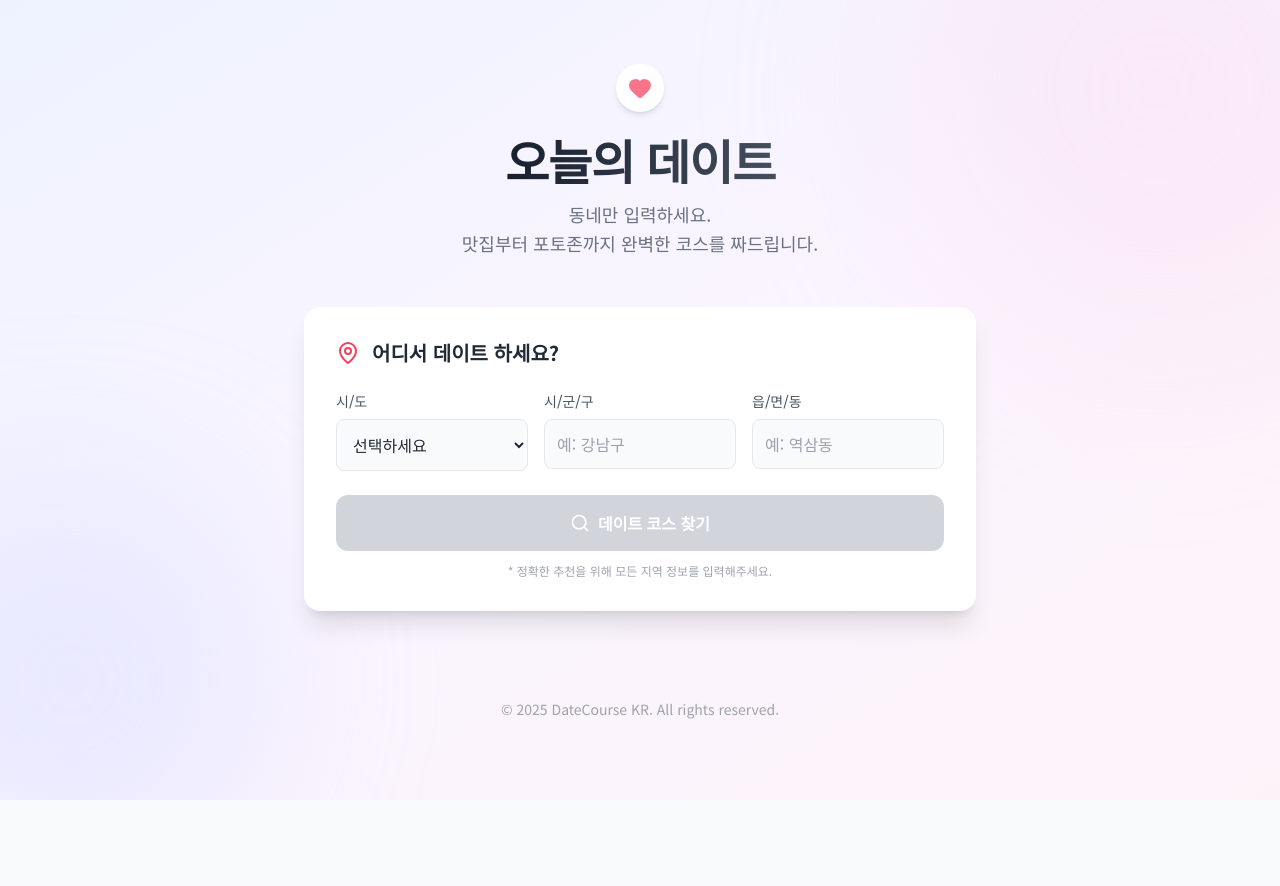
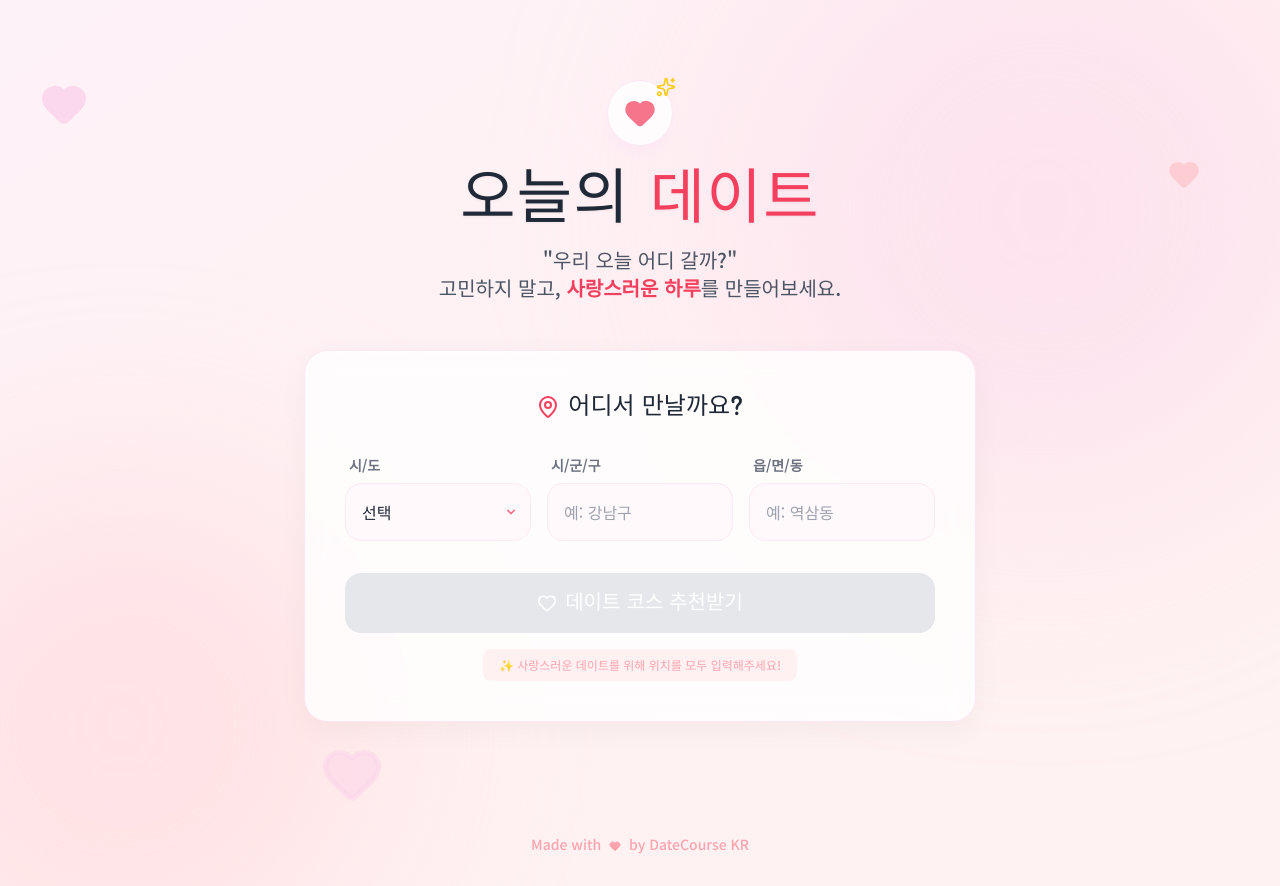
Before and after one commit to daeun03300/Dating-Place-Recommendation-App, a React (Vite) app: page / in a window 1280 px wide. Before the commit the page ends 800 px from the top, so only its background shows below. Built offline with nearby package versions, Linux system fonts and the light colour scheme.

Commit message:
수정사항 디자인을 더 사랑스럽게 핑크색 계열과 하트를 사용해야 함. 초기 화면의 타이틀 글씨체를 둥글둥글하고 귀여운, 가독성이 좋은 글씨체로 바꿔야 함.

```diff
--- a/App.tsx
+++ b/App.tsx
@@ -3,7 +3,7 @@ import { LocationState, SearchState } from './types';
 import { fetchDateCourse } from './services/geminiService';
 import InputForm from './components/InputForm';
 import ResultSection from './components/ResultSection';
-import { Heart } from 'lucide-react';
+import { Heart, Sparkles } from 'lucide-react';
 
 const App: React.FC = () => {
   const [location, setLocation] = useState<LocationState>({
@@ -42,24 +42,36 @@ const App: React.FC = () => {
   };
 
   return (
-    <div className="min-h-screen bg-gradient-to-br from-indigo-50 via-purple-50 to-pink-50 relative overflow-x-hidden">
-      {/* Abstract Background Shapes */}
-      <div className="absolute top-[-20%] right-[-10%] w-[500px] h-[500px] bg-pink-200/30 rounded-full blur-[100px] pointer-events-none" />
-      <div className="absolute bottom-[-10%] left-[-10%] w-[400px] h-[400px] bg-indigo-200/30 rounded-full blur-[80px] pointer-events-none" />
+    <div className="min-h-screen bg-gradient-to-br from-pink-50 via-rose-50 to-red-50 relative overflow-x-hidden">
+      {/* Decorative Background Elements */}
+      <div className="absolute top-[-10%] right-[-5%] w-[600px] h-[600px] bg-pink-200/40 rounded-full blur-[120px] pointer-events-none" />
+      <div className="absolute bottom-[-10%] left-[-10%] w-[500px] h-[500px] bg-rose-200/40 rounded-full blur-[100px] pointer-events-none" />
 
-      <main className="relative z-10 container mx-auto px-4 py-8 md:py-16 flex flex-col items-center">
+      {/* Floating Hearts */}
+      <div className="absolute top-20 left-10 text-pink-200 animate-pulse delay-700">
+        <Heart className="w-12 h-12 fill-current" />
+      </div>
+      <div className="absolute top-40 right-20 text-rose-200 animate-bounce delay-1000 duration-[3000ms]">
+        <Heart className="w-8 h-8 fill-current" />
+      </div>
+       <div className="absolute bottom-20 left-1/4 text-pink-200/60 animate-pulse delay-500">
+        <Heart className="w-16 h-16 fill-current" />
+      </div>
+
+      <main className="relative z-10 container mx-auto px-4 py-12 md:py-20 flex flex-col items-center">
 
         {/* Header */}
-        <header className="text-center mb-12 animate-fade-in">
-            <div className="inline-flex items-center justify-center p-3 bg-white rounded-full shadow-md mb-6">
-                <Heart className="w-6 h-6 text-rose-500 fill-rose-500 animate-pulse" />
+        <header className="text-center mb-12 animate-fade-in relative">
+            <div className="inline-flex items-center justify-center p-4 bg-white/80 backdrop-blur-sm rounded-full shadow-lg shadow-pink-100 mb-6 border border-pink-100">
+                <Heart className="w-8 h-8 text-rose-500 fill-rose-500 animate-pulse" />
+                <Sparkles className="w-5 h-5 text-yellow-400 absolute -top-1 -right-1 animate-spin-slow" />
             </div>
-            <h1 className="text-4xl md:text-5xl font-bold bg-clip-text text-transparent bg-gradient-to-r from-gray-900 to-gray-600 mb-4 tracking-tight">
-                오늘의 데이트
+            <h1 className="text-5xl md:text-6xl font-jua text-gray-800 mb-4 tracking-wide drop-shadow-sm">
+                오늘의 <span className="text-rose-500">데이트</span>
             </h1>
-            <p className="text-lg text-gray-500 max-w-lg mx-auto leading-relaxed">
-                동네만 입력하세요. <br className="hidden md:block"/>
-                맛집부터 포토존까지 완벽한 코스를 짜드립니다.
+            <p className="text-lg md:text-xl text-gray-600 max-w-lg mx-auto leading-relaxed font-medium">
+                "우리 오늘 어디 갈까?"<br/>
+                고민하지 말고, <span className="text-rose-500 font-bold">사랑스러운 하루</span>를 만들어보세요.
             </p>
         </header>
 
@@ -73,7 +85,7 @@ const App: React.FC = () => {
 
         {/* Error Message */}
         {searchState.error && (
-            <div className="mt-8 p-4 bg-red-50 border border-red-100 text-red-600 rounded-xl flex items-center gap-2 animate-shake">
+            <div className="mt-8 p-4 bg-red-50 border border-red-100 text-red-600 rounded-2xl flex items-center gap-2 animate-shake shadow-sm">
                 <span>⚠️ {searchState.error}</span>
             </div>
         )}
@@ -86,8 +98,8 @@ const App: React.FC = () => {
       </main>
 
       {/* Footer */}
-      <footer className="w-full py-6 text-center text-gray-400 text-sm relative z-10">
-        &copy; {new Date().getFullYear()} DateCourse KR. All rights reserved.
+      <footer className="w-full py-8 text-center text-rose-300 text-sm relative z-10 font-medium">
+        Made with <Heart className="w-3 h-3 inline fill-current mx-1" /> by DateCourse KR
       </footer>
     </div>
   );
--- a/components/InputForm.tsx
+++ b/components/InputForm.tsx
@@ -1,7 +1,7 @@
 import React from 'react';
 import { LocationState } from '../types';
 import { KOREA_CITIES } from '../constants';
-import { MapPin, Search } from 'lucide-react';
+import { MapPin, Search, Heart } from 'lucide-react';
 
 interface InputFormProps {
   location: LocationState;
@@ -19,54 +19,59 @@ const InputForm: React.FC<InputFormProps> = ({ location, setLocation, onSubmit,
   const isFormValid = location.city && location.district && location.neighborhood;
 
   return (
-    <div className="w-full max-w-2xl mx-auto bg-white rounded-2xl shadow-xl p-6 md:p-8 transform transition-all hover:shadow-2xl">
-      <div className="flex items-center gap-3 mb-6 text-gray-800">
+    <div className="w-full max-w-2xl mx-auto bg-white/80 backdrop-blur-md rounded-3xl shadow-[0_8px_30px_rgb(0,0,0,0.04)] p-6 md:p-10 border border-pink-100 transform transition-all hover:shadow-[0_8px_30px_rgb(255,192,203,0.3)]">
+      <div className="flex items-center justify-center gap-2 mb-8 text-gray-800">
         <MapPin className="w-6 h-6 text-rose-500" />
-        <h2 className="text-xl font-bold">어디서 데이트 하세요?</h2>
+        <h2 className="text-2xl font-jua text-gray-800">어디서 만날까요?</h2>
       </div>
 
-      <div className="grid grid-cols-1 md:grid-cols-3 gap-4 mb-6">
+      <div className="grid grid-cols-1 md:grid-cols-3 gap-4 mb-8">
         {/* City Select */}
         <div className="flex flex-col gap-2">
-          <label className="text-sm font-medium text-gray-600">시/도</label>
+          <label className="text-sm font-bold text-gray-500 ml-1">시/도</label>
+          <div className="relative">
             <select
                 name="city"
                 value={location.city}
                 onChange={handleChange}
-            className="w-full p-3 rounded-lg border border-gray-200 bg-gray-50 focus:border-rose-500 focus:ring-2 focus:ring-rose-200 transition-all outline-none text-gray-800"
+                className="w-full p-4 rounded-2xl border border-pink-100 bg-pink-50/30 focus:border-rose-400 focus:ring-4 focus:ring-rose-100 transition-all outline-none text-gray-800 appearance-none cursor-pointer hover:bg-pink-50/50"
                 disabled={isLoading}
             >
-            <option value="">선택하세요</option>
+                <option value="">선택</option>
                 {KOREA_CITIES.map(city => (
                 <option key={city} value={city}>{city}</option>
                 ))}
             </select>
+            <div className="absolute inset-y-0 right-3 flex items-center pointer-events-none text-rose-400">
+                <svg className="w-4 h-4 fill-current" viewBox="0 0 20 20"><path d="M5.293 7.293a1 1 0 011.414 0L10 10.586l3.293-3.293a1 1 0 111.414 1.414l-4 4a1 1 0 01-1.414 0l-4-4a1 1 0 010-1.414z"/></svg>
+            </div>
+          </div>
         </div>
 
         {/* District Input */}
         <div className="flex flex-col gap-2">
-          <label className="text-sm font-medium text-gray-600">시/군/구</label>
+          <label className="text-sm font-bold text-gray-500 ml-1">시/군/구</label>
           <input
             type="text"
             name="district"
             value={location.district}
             onChange={handleChange}
             placeholder="예: 강남구"
-            className="w-full p-3 rounded-lg border border-gray-200 bg-gray-50 focus:border-rose-500 focus:ring-2 focus:ring-rose-200 transition-all outline-none text-gray-800 placeholder-gray-400"
+            className="w-full p-4 rounded-2xl border border-pink-100 bg-pink-50/30 focus:border-rose-400 focus:ring-4 focus:ring-rose-100 transition-all outline-none text-gray-800 placeholder-gray-400 hover:bg-pink-50/50"
             disabled={isLoading}
           />
         </div>
 
         {/* Neighborhood Input */}
         <div className="flex flex-col gap-2">
-          <label className="text-sm font-medium text-gray-600">읍/면/동</label>
+          <label className="text-sm font-bold text-gray-500 ml-1">읍/면/동</label>
           <input
             type="text"
             name="neighborhood"
             value={location.neighborhood}
             onChange={handleChange}
             placeholder="예: 역삼동"
-            className="w-full p-3 rounded-lg border border-gray-200 bg-gray-50 focus:border-rose-500 focus:ring-2 focus:ring-rose-200 transition-all outline-none text-gray-800 placeholder-gray-400"
+            className="w-full p-4 rounded-2xl border border-pink-100 bg-pink-50/30 focus:border-rose-400 focus:ring-4 focus:ring-rose-100 transition-all outline-none text-gray-800 placeholder-gray-400 hover:bg-pink-50/50"
             disabled={isLoading}
           />
         </div>
@@ -75,27 +80,29 @@ const InputForm: React.FC<InputFormProps> = ({ location, setLocation, onSubmit,
       <button
         onClick={onSubmit}
         disabled={!isFormValid || isLoading}
-        className={`w-full py-4 rounded-xl font-bold text-white flex items-center justify-center gap-2 transition-all transform active:scale-95
+        className={`w-full py-4 rounded-2xl font-jua text-xl text-white shadow-lg transition-all transform active:scale-[0.98]
           ${isFormValid && !isLoading
-            ? 'bg-gradient-to-r from-rose-500 to-pink-600 shadow-lg shadow-rose-200 hover:shadow-rose-300'
-            : 'bg-gray-300 cursor-not-allowed'}`}
+            ? 'bg-gradient-to-r from-pink-400 via-rose-500 to-pink-500 shadow-rose-200 hover:shadow-rose-300 hover:-translate-y-0.5'
+            : 'bg-gray-200 text-gray-400 cursor-not-allowed shadow-none'}`}
       >
+        <div className="flex items-center justify-center gap-2">
             {isLoading ? (
             <>
                 <div className="animate-spin rounded-full h-5 w-5 border-b-2 border-white"></div>
-            <span>코스 짜는 중...</span>
+                <span>두근두근 코스 찾는 중...</span>
             </>
             ) : (
             <>
-            <Search className="w-5 h-5" />
-            <span>데이트 코스 찾기</span>
+                <Heart className={`w-5 h-5 ${isFormValid ? 'fill-white animate-pulse' : ''}`} />
+                <span>데이트 코스 추천받기</span>
             </>
             )}
+        </div>
       </button>
 
       {!isFormValid && (
-        <p className="text-center text-xs text-gray-400 mt-3">
-          * 정확한 추천을 위해 모든 지역 정보를 입력해주세요.
+        <p className="text-center text-xs text-rose-300 mt-4 font-medium bg-rose-50 py-2 rounded-lg mx-auto w-fit px-4">
+          ✨ 사랑스러운 데이트를 위해 위치를 모두 입력해주세요!
         </p>
       )}
     </div>
--- a/components/ResultSection.tsx
+++ b/components/ResultSection.tsx
@@ -1,40 +1,43 @@
 import React, { useState } from 'react';
 import { DateCourseResult, Place, CategoryType } from '../types';
 import { CATEGORIES } from '../constants';
-import { MapPin, ExternalLink, Navigation, CheckCircle } from 'lucide-react';
+import { MapPin, Navigation, CheckCircle, Heart } from 'lucide-react';
 
 interface ResultSectionProps {
   result: DateCourseResult;
 }
 
 const PlaceCard: React.FC<{ place: Place; index: number }> = ({ place, index }) => (
-  <div className="group bg-white rounded-xl border border-gray-100 p-5 hover:shadow-lg transition-all duration-300 flex flex-col h-full relative overflow-hidden">
-    <div className="absolute top-0 left-0 w-1 h-full bg-gradient-to-b from-transparent via-gray-200 to-transparent group-hover:bg-rose-400 transition-colors"></div>
+  <div className="group bg-white rounded-2xl border border-pink-50 p-6 hover:shadow-[0_10px_40px_-10px_rgba(255,182,193,0.5)] transition-all duration-300 flex flex-col h-full relative overflow-hidden hover:-translate-y-1">
+    <div className="absolute top-0 left-0 w-full h-1 bg-gradient-to-r from-pink-200 via-rose-300 to-pink-200 opacity-50 group-hover:opacity-100 transition-opacity"></div>
 
     {place.googleMapLink && (
       <div className="absolute top-4 right-4 z-10">
-         <div className="bg-emerald-50 text-emerald-600 border border-emerald-100 text-[10px] font-bold px-2 py-1 rounded-full flex items-center gap-1 shadow-sm">
+         <div className="bg-white/90 backdrop-blur border border-rose-100 text-rose-500 text-[10px] font-bold px-2 py-1 rounded-full flex items-center gap-1 shadow-sm">
             <CheckCircle className="w-3 h-3" />
             <span>지도 인증</span>
          </div>
       </div>
     )}
 
-    <div className="flex justify-between items-start mb-2 pl-3 pr-20">
-      <h3 className="font-bold text-lg text-gray-900 group-hover:text-rose-600 transition-colors line-clamp-1">
-        {place.name}
-      </h3>
+    <div className="flex items-center gap-2 mb-3">
+        <span className="flex items-center justify-center w-6 h-6 rounded-full bg-rose-100 text-rose-500 text-xs font-bold font-mono">
+            {index + 1}
+        </span>
     </div>
-    <span className="text-xs font-mono text-gray-400 bg-gray-50 px-2 py-1 rounded inline-block ml-3 mb-3 w-fit">#{index + 1}</span>
 
-    <p className="text-sm text-gray-600 mb-4 pl-3 line-clamp-2 flex-grow">
+    <h3 className="font-jua text-xl text-gray-800 group-hover:text-rose-500 transition-colors mb-2 pr-16 leading-tight">
+      {place.name}
+    </h3>
+
+    <p className="text-sm text-gray-600 mb-5 leading-relaxed flex-grow">
       {place.description}
     </p>
 
-    <div className="mt-auto pl-3 border-t border-gray-50 pt-3">
-      <div className="flex items-start gap-2 mb-3">
-        <MapPin className="w-4 h-4 text-gray-400 mt-0.5 flex-shrink-0" />
-        <span className="text-xs text-gray-500 break-keep">{place.address}</span>
+    <div className="mt-auto pt-4 border-t border-gray-50">
+      <div className="flex items-start gap-2 mb-4 bg-gray-50 p-2.5 rounded-lg">
+        <MapPin className="w-4 h-4 text-rose-400 mt-0.5 flex-shrink-0" />
+        <span className="text-xs text-gray-500 break-keep font-medium">{place.address}</span>
       </div>
 
       {place.googleMapLink ? (
@@ -42,7 +45,7 @@ const PlaceCard: React.FC<{ place: Place; index: number }> = ({ place, index })
           href={place.googleMapLink}
           target="_blank"
           rel="noopener noreferrer"
-          className="w-full flex items-center justify-center gap-2 bg-slate-50 hover:bg-rose-50 text-slate-600 hover:text-rose-600 py-2 rounded-lg text-sm font-medium transition-colors border border-slate-200 hover:border-rose-200"
+          className="w-full flex items-center justify-center gap-2 bg-rose-50 hover:bg-rose-500 text-rose-600 hover:text-white py-3 rounded-xl text-sm font-bold transition-all duration-300 group-hover:shadow-md group-hover:shadow-rose-100"
         >
           <Navigation className="w-4 h-4" />
           구글 지도로 보기
@@ -52,7 +55,7 @@ const PlaceCard: React.FC<{ place: Place; index: number }> = ({ place, index })
            href={`https://www.google.com/maps/search/?api=1&query=${encodeURIComponent(place.address + ' ' + place.name)}`}
            target="_blank"
            rel="noopener noreferrer"
-           className="w-full flex items-center justify-center gap-2 bg-slate-50 hover:bg-rose-50 text-slate-600 hover:text-rose-600 py-2 rounded-lg text-sm font-medium transition-colors border border-slate-200 hover:border-rose-200"
+           className="w-full flex items-center justify-center gap-2 bg-slate-50 hover:bg-slate-100 text-slate-500 hover:text-slate-700 py-3 rounded-xl text-sm font-bold transition-all"
         >
            <Navigation className="w-4 h-4" />
            지도 검색
@@ -73,7 +76,7 @@ const ResultSection: React.FC<ResultSectionProps> = ({ result }) => {
   return (
     <div className="w-full max-w-6xl mx-auto mt-12 animate-fade-in-up">
       {/* Mobile/Tablet Tab Navigation */}
-      <div className="flex overflow-x-auto pb-4 gap-2 mb-6 scrollbar-hide">
+      <div className="flex overflow-x-auto pb-4 gap-3 mb-6 scrollbar-hide px-2">
         {CATEGORIES.map((cat) => {
           const Icon = cat.icon;
           const isActive = activeTab === cat.id;
@@ -83,14 +86,14 @@ const ResultSection: React.FC<ResultSectionProps> = ({ result }) => {
             <button
               key={cat.id}
               onClick={() => setActiveTab(cat.id)}
-              className={`flex items-center gap-2 px-5 py-3 rounded-full whitespace-nowrap transition-all duration-300
+              className={`flex items-center gap-2 px-6 py-3 rounded-full whitespace-nowrap transition-all duration-300 border-2
                 ${isActive
-                  ? 'bg-gray-900 text-white shadow-lg scale-105'
-                  : 'bg-white text-gray-500 hover:bg-gray-50 border border-gray-200'}`}
+                  ? 'bg-rose-500 border-rose-500 text-white shadow-lg shadow-rose-200 scale-105'
+                  : 'bg-white border-white text-gray-400 hover:bg-rose-50 hover:text-rose-400 hover:border-rose-100'}`}
             >
-              <Icon className={`w-4 h-4 ${isActive ? 'text-rose-300' : cat.color}`} />
-              <span className="font-semibold text-sm">{cat.label}</span>
-              <span className={`ml-1 text-xs px-2 py-0.5 rounded-full ${isActive ? 'bg-white/20' : 'bg-gray-100'}`}>
+              <Icon className={`w-4 h-4 ${isActive ? 'text-white' : ''}`} />
+              <span className="font-jua text-lg pt-1">{cat.label}</span>
+              <span className={`ml-1 text-xs px-2 py-0.5 rounded-full font-bold ${isActive ? 'bg-white/30 text-white' : 'bg-gray-100 text-gray-400'}`}>
                 {count}
               </span>
             </button>
@@ -99,15 +102,16 @@ const ResultSection: React.FC<ResultSectionProps> = ({ result }) => {
       </div>
 
       {/* Content Grid */}
-      <div className="bg-white/50 backdrop-blur-sm rounded-3xl p-6 md:p-8 border border-white/60 shadow-sm min-h-[400px]">
+      <div className="bg-white/60 backdrop-blur-xl rounded-[2rem] p-6 md:p-10 border border-white shadow-xl shadow-rose-100/50 min-h-[400px]">
         <div className="flex items-center gap-3 mb-8">
-            <div className={`p-3 rounded-xl bg-white shadow-md ${activeCategory?.color}`}>
-                {activeCategory && <activeCategory.icon className="w-6 h-6" />}
+            <div className={`p-3 rounded-2xl bg-white shadow-sm border border-pink-50 ${activeCategory?.color}`}>
+                {activeCategory && <activeCategory.icon className="w-7 h-7" />}
             </div>
             <div>
-                <h3 className="text-2xl font-bold text-gray-900">{activeCategory?.label} 추천</h3>
-                <p className="text-sm text-gray-500 mt-1">
-                  Google Maps 데이터를 기반으로 검증된 장소입니다.
+                <h3 className="text-3xl font-jua text-gray-800">{activeCategory?.label} 추천</h3>
+                <p className="text-sm text-gray-500 mt-1 flex items-center gap-1">
+                  <Heart className="w-3 h-3 text-rose-400 fill-rose-400" />
+                  엄선된 로맨틱한 장소들입니다.
                 </p>
             </div>
         </div>
@@ -119,17 +123,23 @@ const ResultSection: React.FC<ResultSectionProps> = ({ result }) => {
             ))}
           </div>
         ) : (
-            <div className="flex flex-col items-center justify-center py-20 text-gray-400">
-                <MapPin className="w-16 h-16 mb-4 opacity-20" />
-                <p>이 카테고리에는 추천 장소가 없습니다.</p>
-                <p className="text-xs mt-2 text-gray-300">(실존하는 장소를 찾지 못했을 수 있습니다)</p>
+            <div className="flex flex-col items-center justify-center py-24 text-gray-400">
+                <div className="bg-white p-6 rounded-full shadow-sm mb-4">
+                     <MapPin className="w-12 h-12 text-rose-200" />
+                </div>
+                <p className="font-jua text-xl text-gray-500">이런, 추천 장소가 없네요!</p>
+                <p className="text-sm mt-2 text-rose-300">다른 카테고리를 확인해보세요.</p>
             </div>
         )}
       </div>
 
-      <div className="text-center mt-12 mb-20 text-xs text-gray-400">
-        <p>Google Maps 데이터를 기반으로 Gemini AI가 생성한 결과입니다.</p>
-        <p>실제 운영 정보와 다를 수 있으니 방문 전 확인해주세요.</p>
+      <div className="text-center mt-12 mb-20 space-y-2">
+        <p className="text-xs text-gray-400">
+            Google Maps 데이터를 기반으로 Gemini AI가 큐레이팅한 데이트 코스입니다.
+        </p>
+        <p className="text-xs text-rose-300 font-medium">
+            방문 전 실제 운영 여부를 꼭 확인해주세요! 💕
+        </p>
       </div>
     </div>
   );
--- a/index.html
+++ b/index.html
@@ -5,10 +5,13 @@
     <meta name="viewport" content="width=device-width, initial-scale=1.0" />
     <title>DateCourse KR - 데이트 코스 추천</title>
     <script src="https://cdn.tailwindcss.com"></script>
-    <link href="https://fonts.googleapis.com/css2?family=Noto+Sans+KR:wght@300;400;500;700&display=swap" rel="stylesheet">
+    <link href="https://fonts.googleapis.com/css2?family=Jua&family=Noto+Sans+KR:wght@300;400;500;700&display=swap" rel="stylesheet">
     <style>
       body {
         font-family: 'Noto Sans KR', sans-serif;
+      }
+      .font-jua {
+        font-family: 'Jua', sans-serif;
       }
     </style>
   <script type="importmap">
@@ -23,7 +26,7 @@
 }
 </script>
 </head>
-  <body class="bg-slate-50 text-slate-900 antialiased">
+  <body class="bg-pink-50 text-slate-900 antialiased">
     <div id="root"></div>
   </body>
 </html>
```
Lines whose indentation alone changed are shown as unchanged.
